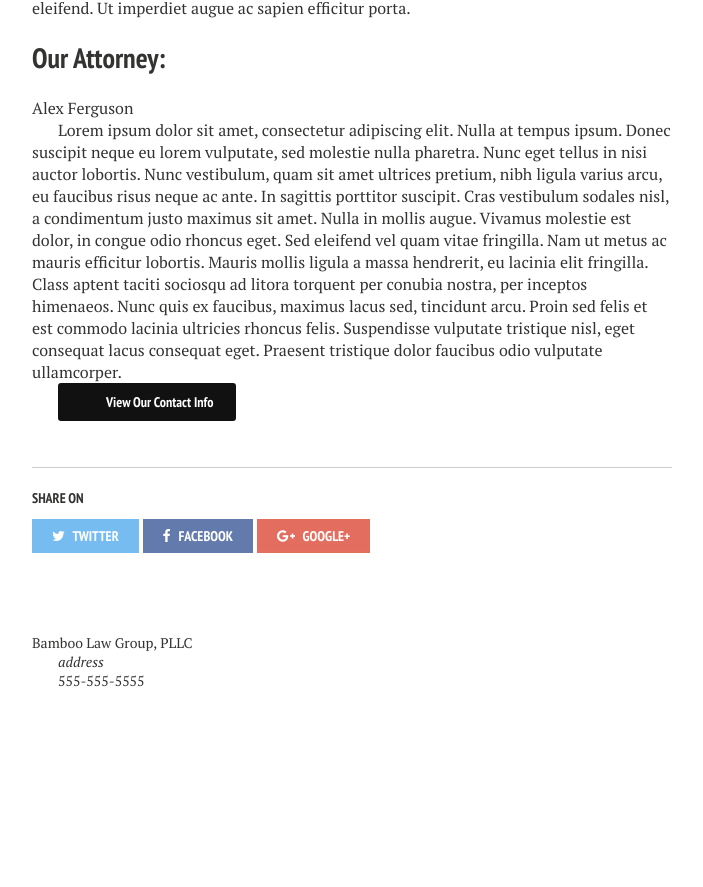
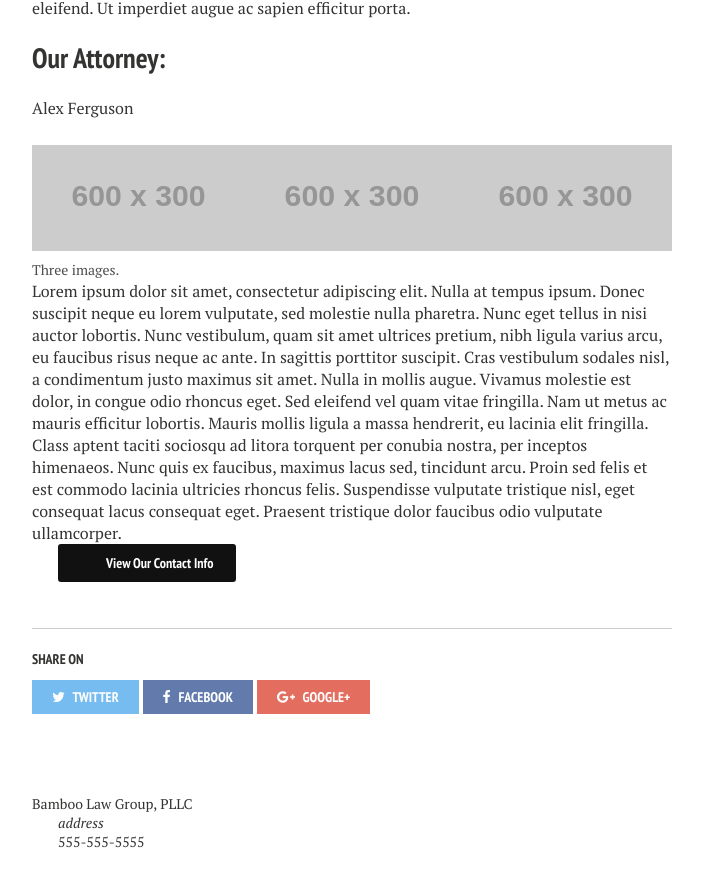
Before and after one commit to nerdyfergy/blg-site-mm3, a Jekyll site: the page built from about/index.md, in a window 1280 px wide and 900 px high, scrolled down 975 px. Shown: the top 887 px of the window, without its empty margins (288-991 px from the left). Built offline with Jekyll 4.4.1, drawn with Linux system fonts in a browser that asks for light colours; nearby versions of some CDN libraries; before the commit the page ends 1739 px from its top, so only the background shows below that.

Commit message:
Update index.md

```diff
--- a/about/index.md
+++ b/about/index.md
@@ -17,6 +17,12 @@ Phasellus urna ipsum, lacinia non lacinia non, malesuada non felis. Ut commodo v
 
 ## Our Attorney:
 Alex Ferguson
+<figure class="third">
+	<img src="http://placehold.it/600x300.jpg">
+	<img src="http://placehold.it/600x300.jpg">
+	<img src="http://placehold.it/600x300.jpg">
+	<figcaption>Three images.</figcaption>
+</figure>
 
 Lorem ipsum dolor sit amet, consectetur adipiscing elit. Nulla at tempus ipsum. Donec suscipit neque eu lorem vulputate, sed molestie nulla pharetra. Nunc eget tellus in nisi auctor lobortis. Nunc vestibulum, quam sit amet ultrices pretium, nibh ligula varius arcu, eu faucibus risus neque ac ante. In sagittis porttitor suscipit. Cras vestibulum sodales nisl, a condimentum justo maximus sit amet. Nulla in mollis augue. Vivamus molestie est dolor, in congue odio rhoncus eget. Sed eleifend vel quam vitae fringilla. Nam ut metus ac mauris efficitur lobortis. Mauris mollis ligula a massa hendrerit, eu lacinia elit fringilla. Class aptent taciti sociosqu ad litora torquent per conubia nostra, per inceptos himenaeos. Nunc quis ex faucibus, maximus lacus sed, tincidunt arcu. Proin sed felis et est commodo lacinia ultricies rhoncus felis. Suspendisse vulputate tristique nisl, eget consequat lacus consequat eget. Praesent tristique dolor faucibus odio vulputate ullamcorper.
 
```
